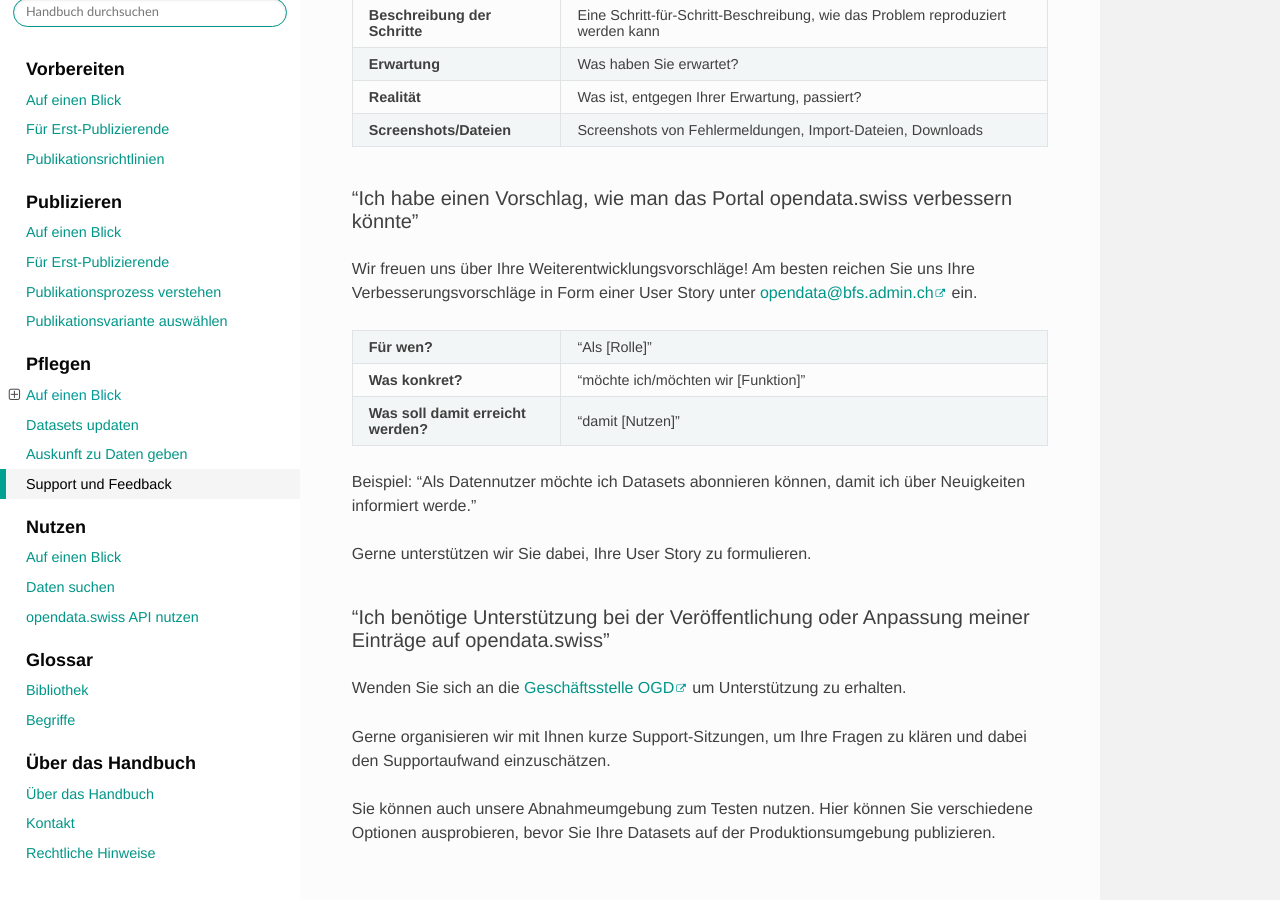
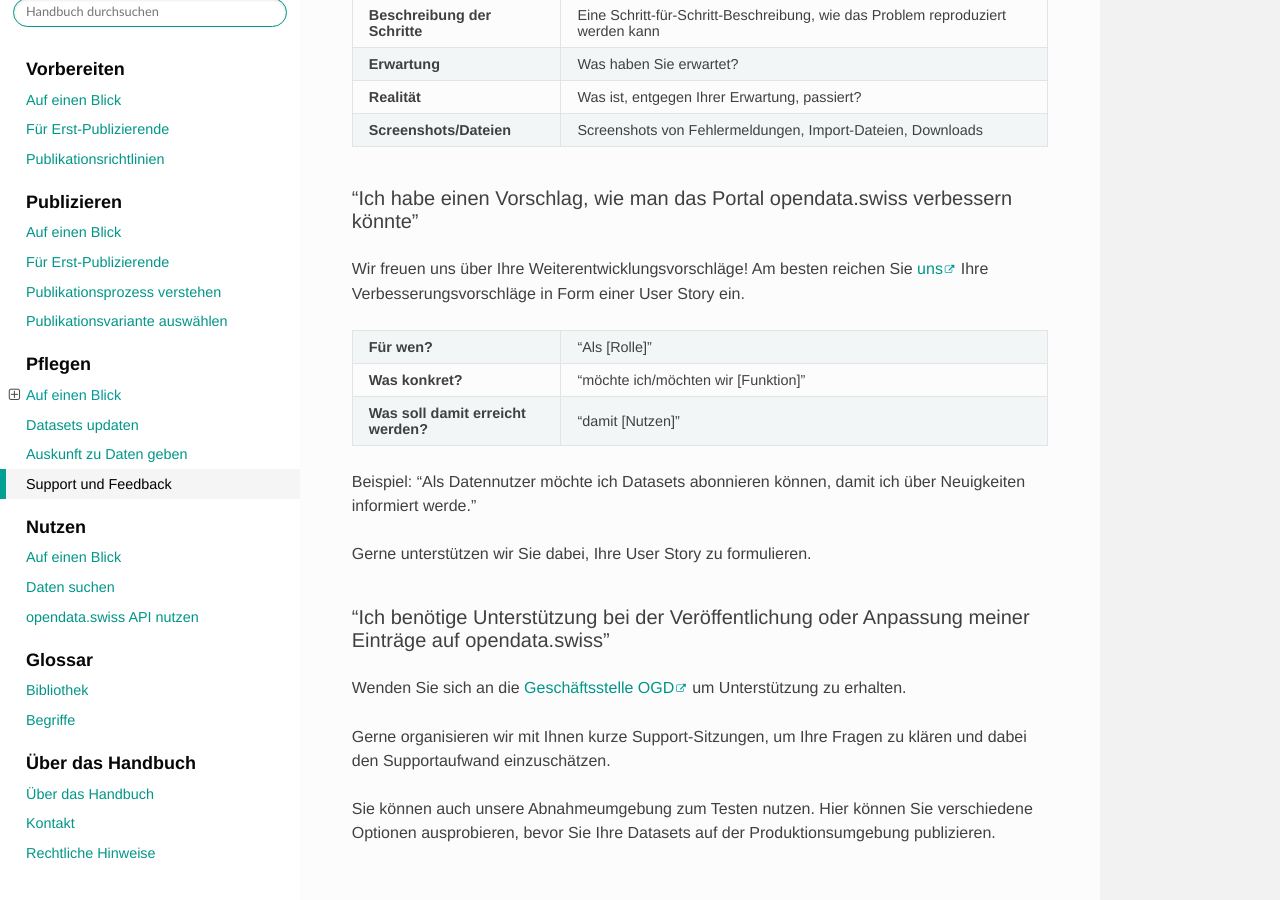
Before and after one commit to opendata-swiss/ogdch-handbook, a Sphinx documentation site: the page built from source/content/pflegen/support.rst, in a window 1280 px wide and 900 px high, scrolled down 1011 px. Built offline with Sphinx 7.4.7 and the Read the Docs theme 2.0.0, drawn with Linux system fonts in a browser that asks for light colours; cross-references to code outside the pages are shown as plain code.

Commit message:
embed link to bfs on support page

```diff
--- a/source/content/pflegen/support.rst
+++ b/source/content/pflegen/support.rst
@@ -65,8 +65,8 @@ Werden Ihre Daten nicht korrekt oder unvollständig angezeigt?
 ---------------------------------------------------------------------------------
 
 Wir freuen uns über Ihre Weiterentwicklungsvorschläge!
-Am besten reichen Sie uns Ihre Verbesserungsvorschläge in Form einer User Story
-unter `opendata@bfs.admin.ch <mailto:opendata@bfs.admin.ch>`__ ein.
+Am besten reichen Sie `uns <mailto:opendata@bfs.admin.ch>`__
+Ihre Verbesserungsvorschläge in Form einer User Story ein.
 
 +-------------------------------------+-------------------------------------+
 | **Für wen?**                        | “Als [Rolle]”                       |
```
